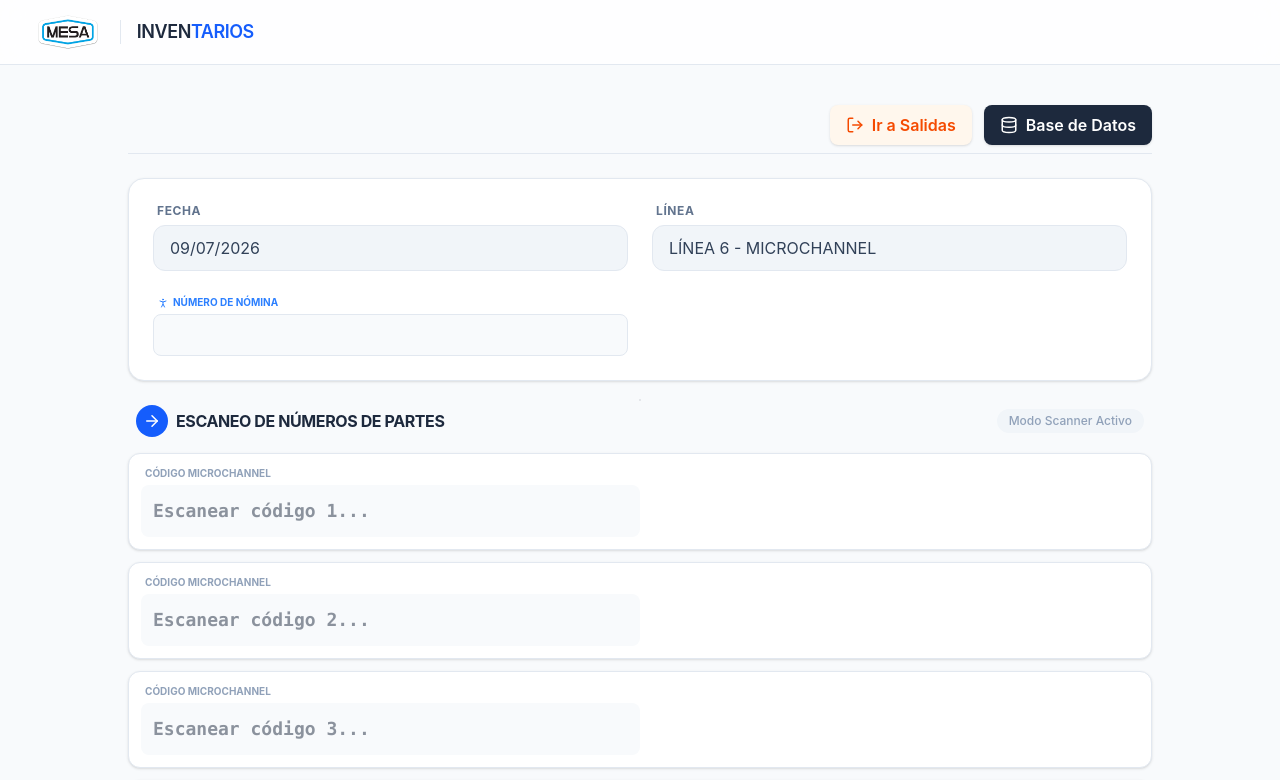
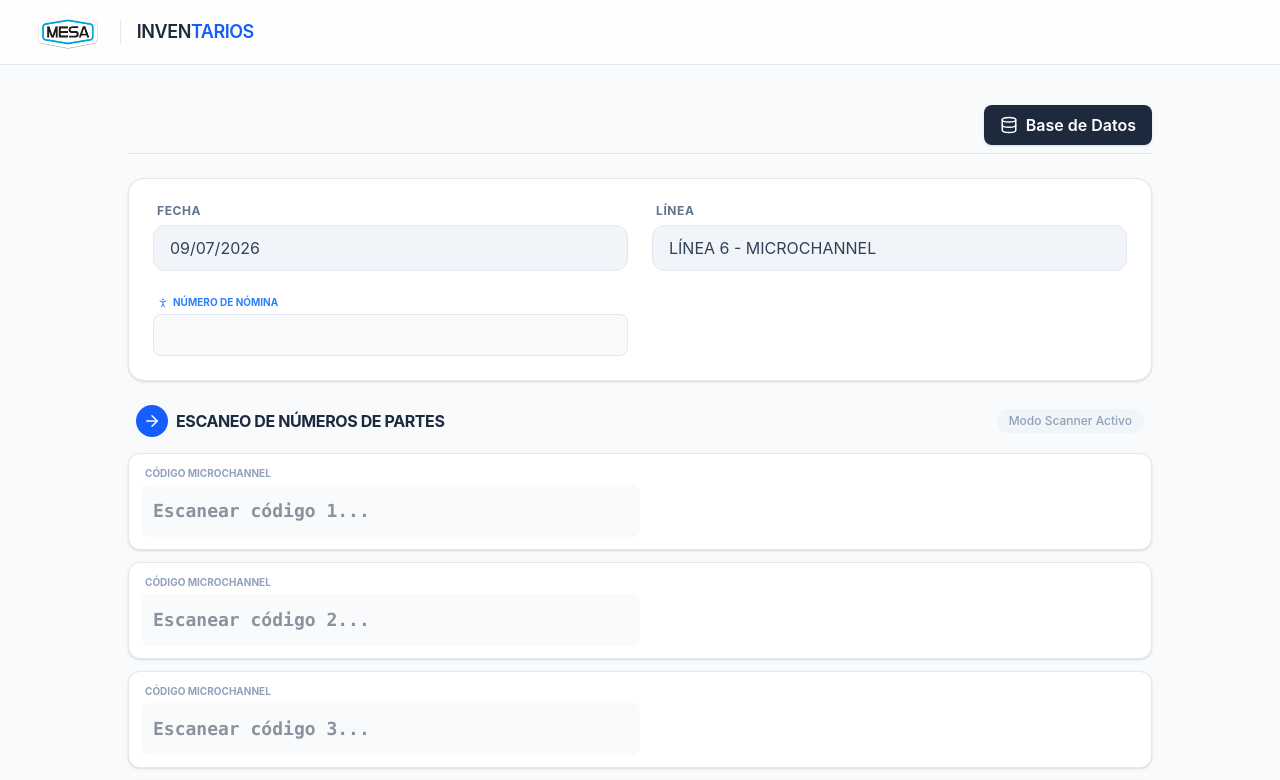
Before and after one commit to Manufacturas-Especializadas/Inventarios-FrontEnd, a React (Vite) app: page /entradas-microchannel in a window 1280 px wide. Shown: the top 780 px of the page. Built offline with nearby package versions, Linux system fonts and the light colour scheme.

Commit message:
refactor(component): se quitaron los botones de navegacion

```diff
--- a/src/pages/MicroChannel/EntryFormMicroChannel.tsx
+++ b/src/pages/MicroChannel/EntryFormMicroChannel.tsx
@@ -3,7 +3,7 @@ import { useRef, useState } from "react";
 import {
   ArrowRight,
   DatabaseIcon,
-  LogOut,
+  // LogOut,
   PersonStanding,
   Plus,
   Save,
@@ -169,13 +169,13 @@ export const EntryFormMicroChannel = () => {
   return (
     <div className="max-w-5xl mx-auto space-y-6 pb-20 select-none">
       <div className="flex justify-end gap-3 pb-2 border-b border-slate-200">
-        <button
+        {/* <button
           onClick={() => navigate("/salidas-microchannel")}
           className="flex items-center gap-2 px-4 py-2 bg-orange-50 text-orange-600 rounded-lg
           font-semibold hover:bg-orange-100 transition-colors shadow-sm cursor-pointer"
         >
           <LogOut size={18} /> Ir a Salidas
-        </button>
+        </button> */}
         <button
           onClick={() => navigate("/base-de-datos-microchannel")}
           className="flex items-center gap-2 px-4 py-2 bg-slate-800 text-white rounded-lg
--- a/src/pages/MicroChannel/ExitFormMicroChannel.tsx
+++ b/src/pages/MicroChannel/ExitFormMicroChannel.tsx
@@ -3,7 +3,7 @@ import { useRef, useState } from "react";
 import {
   ArrowLeft,
   DatabaseIcon,
-  LogIn,
+  // LogIn,
   Plus,
   Save,
   Truck,
@@ -171,13 +171,13 @@ export const ExitFormMicroChannel = () => {
   return (
     <div className="max-w-5xl mx-auto space-y-6 pb-20 select-none">
       <div className="flex justify-end gap-3 pb-2 border-b border-slate-200">
-        <button
+        {/* <button
           onClick={() => navigate("/entradas-microchannel")}
           className="flex items-center gap-2 px-4 py-2 bg-blue-50 text-blue-600 rounded-lg
           font-semibold hover:bg-blue-100 transition-colors shadow-sm cursor-pointer"
         >
           <LogIn size={18} /> Ir a Entradas
-        </button>
+        </button> */}
         <button
           onClick={() => navigate("/base-de-datos-microchannel")}
           className="flex items-center gap-2 px-4 py-2 bg-slate-800 text-white rounded-lg
```
